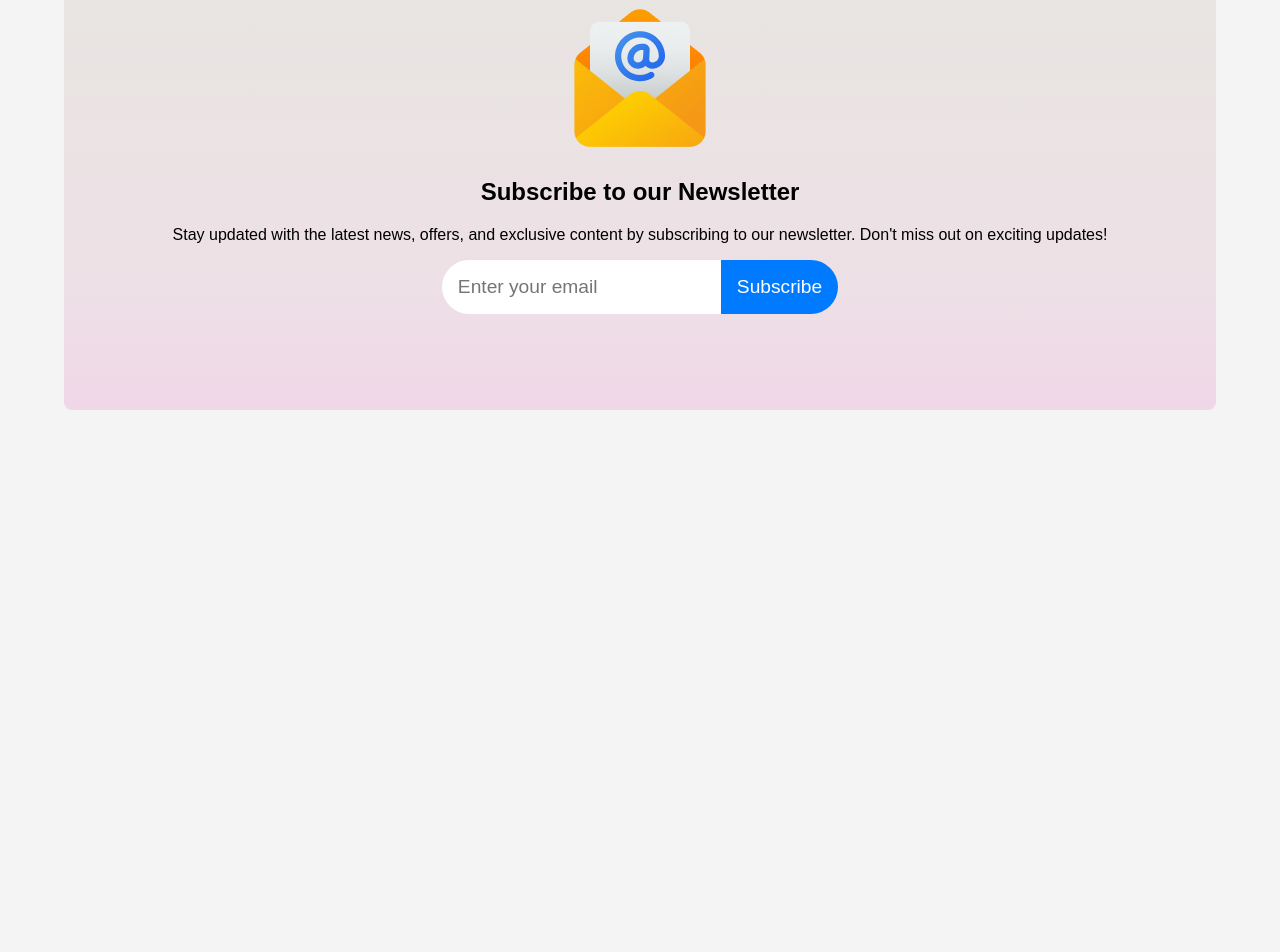
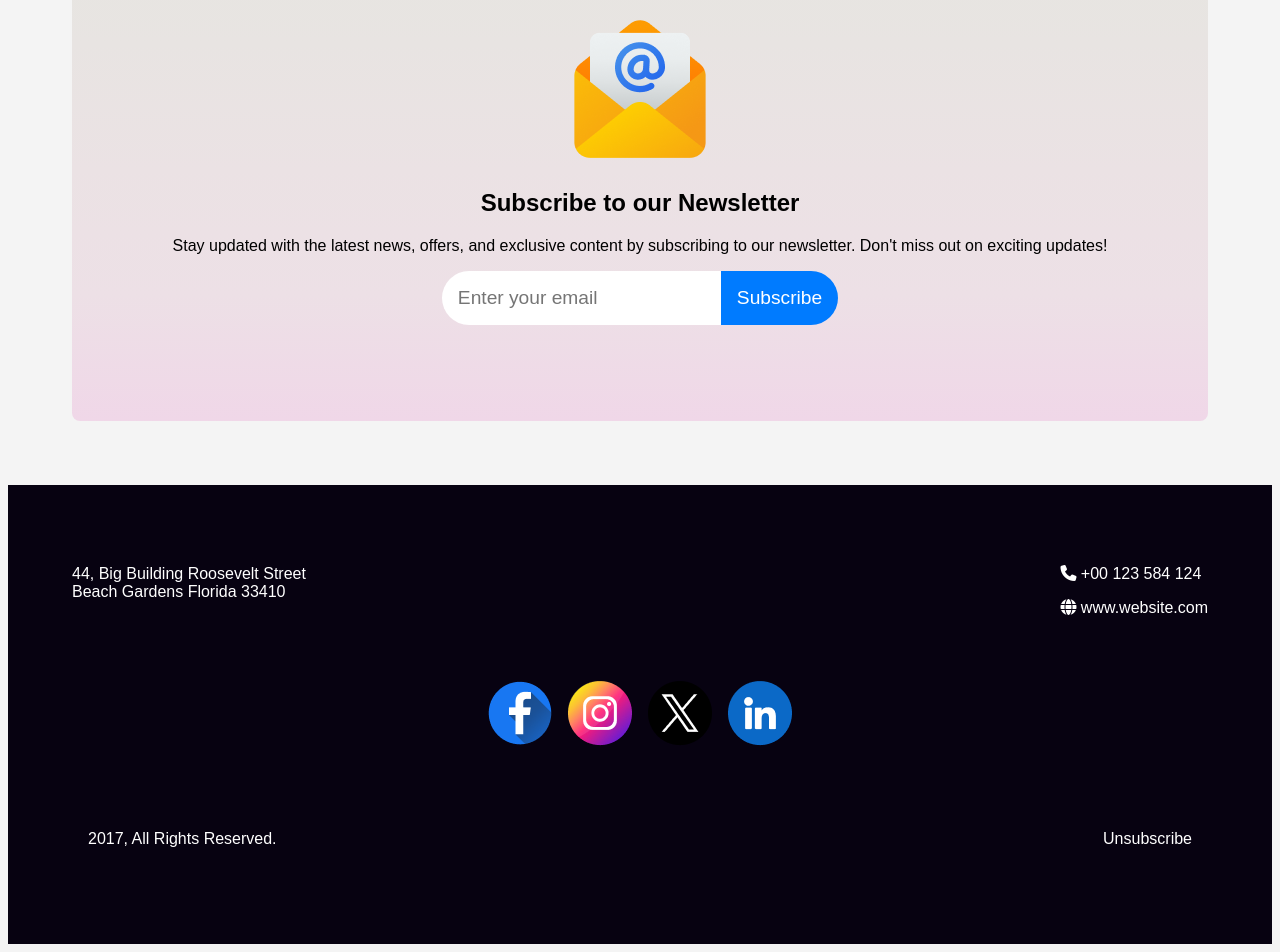
Before and after one commit to shorot-chicham/New-Year-New-Mission-24, a plain HTML site: page index.html in a window 1280 px wide. Shown: the part 4954-5906 px from the top of the page. Before the commit the page ends 5428 px from the top, so only its background shows below. Drawn offline with Linux system fonts and the light colour scheme.

Commit message:
added footer container in the page

```diff
--- a/css/styles.css
+++ b/css/styles.css
@@ -1,9 +1,17 @@
 /* css file for styles */
 body {
     font-family: Arial, sans-serif;
-    margin: 4rem;
+
     padding: 0;
     background-color: #f4f4f4;
+}
+
+header{
+    margin: 4rem;
+}
+
+main{
+    margin: 4rem;
 }
 
 /* banner container styles start  */
@@ -289,9 +297,9 @@ body {
 
 /* holydays sales banner container styles end here  */
 
-.holydays-sales-banner-section{
-    /* margin: ; */
-}
+/* .holydays-sales-banner-section{
+     margin: ;
+} */
 
 .holydays-sales-banner-container{
     background-image: url('/resources/Rectangle 2.png');
@@ -435,3 +443,34 @@ body {
 .subscribe-btn:hover {
     background-color: #0056b3;
 }
+
+
+/* footer container styles start here  */
+
+.footer-container{
+    background-color: #070211;
+    margin: 0 !important;
+    padding: 1rem;
+}
+
+.address-content{
+    display: flex;
+    justify-content: space-between;
+    color: white;
+    margin: 3rem;
+}
+
+.site-links{
+    display: flex;
+    justify-content: center;
+    gap: 1rem;
+    margin-bottom: 1rem;
+}
+
+.right-content{
+    display: flex;
+    justify-content: space-between;
+    gap: 2rem;
+    color: white;
+    margin: 4rem;
+}
--- a/index.html
+++ b/index.html
@@ -131,7 +131,26 @@
         </section>
     </main>
     <footer>
-
+        <section class="footer-container">
+            <div class="address-content">
+                <p class="address-info">44, Big Building Roosevelt Street<br>
+Beach Gardens Florida 33410</p>
+                <div class="contact-info">
+                    <p><i class="fa-solid fa-phone"></i><span> </span>+00 123 584 124</p>
+                    <p><i class="fa-solid fa-globe"></i><span> </span>www.website.com</p>
+                </div>
+            </div>
+            <div class="site-links">
+                <a href="#"><img src="resources/Facebook.png" alt="facebook icon"></a>
+                <a href="#"><img src="resources/Instagram.png" alt="Instagram icon"></a>
+                <a href="#"><img src="resources/Twitter.png" alt="Twitter icon"></a>
+                <a href="#"><img src="resources/Linkedin.png" alt="Linkedin icon"></a>
+            </div>
+            <div class="right-content">
+                <p>2017, All Rights Reserved.</p>
+                <p>Unsubscribe</p>
+            </div>
+        </section>
     </footer>
 </body>
 </html>
```
